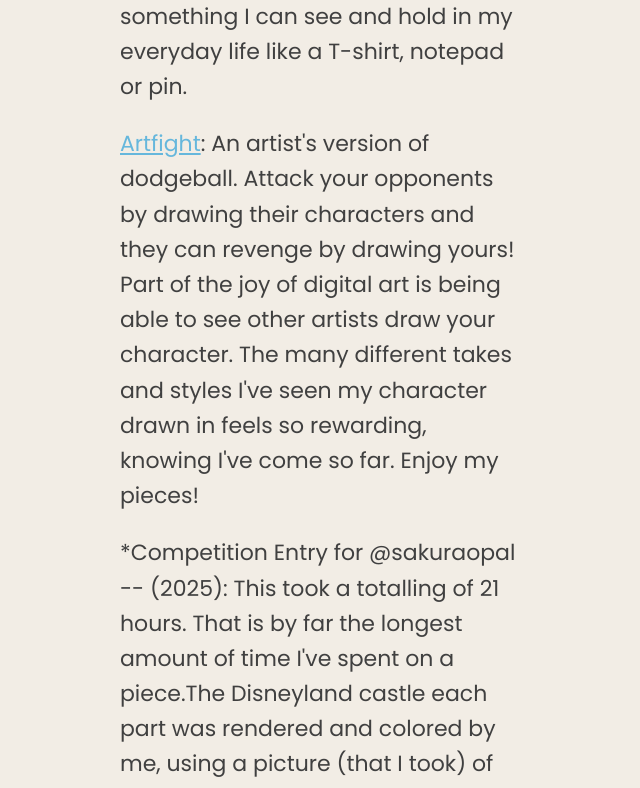
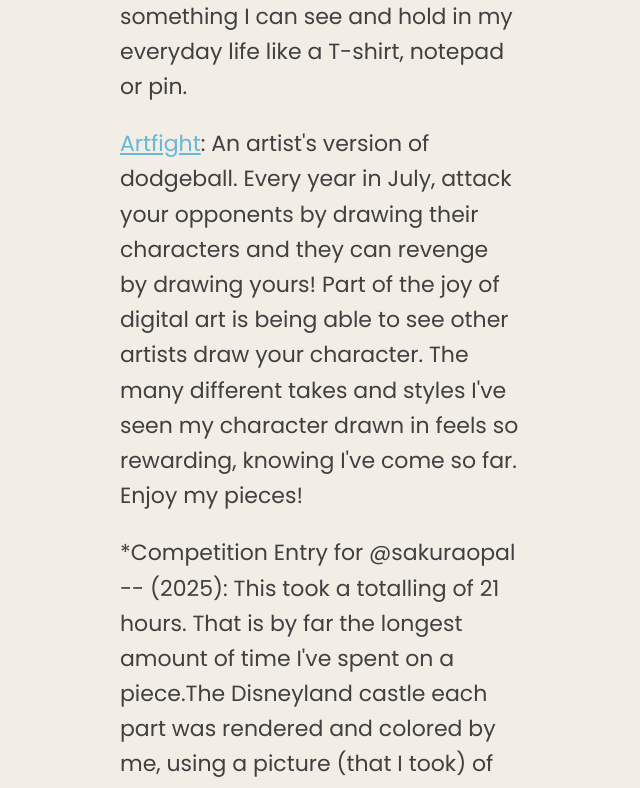
Before and after one commit to heonaliu/HeonaWebsite, a React (Create React App) app: page /art in a window 1280 px wide. Shown: the part 920-1708 px from the top of the page, without its empty margins (0-640 px from the left). Built offline with nearby package versions, Linux system fonts and the light colour scheme.

Commit message:
Complete art page and notes under each image.

```diff
--- a/src/pages/Art.js
+++ b/src/pages/Art.js
@@ -43,10 +43,10 @@ const Art = () => {
     { image: art6, note: "Artfight - July 2024" },
     {
       image: art7,
-      note: "Competition Entry for iiNoodleDoodleii (YT) - July 2024",
+      note: "Competition Entry for iiNoodleDoodleii (YT) - (July 2024)",
     },
-    { image: art8, note: "Artfight Attack - July 2024" },
-    { image: art9, note: "Artfight Attack - July 2024" },
+    { image: art8, note: "Artfight Attack - (July 2024)" },
+    { image: art9, note: "Artfight Attack - (July 2024)" },
     {
       image: art10,
       note: "Carl F. Gauss for Pi Day as an Exchange Student - July 2024",
@@ -64,24 +64,24 @@ const Art = () => {
       note: "Scratch: Art Trade - (June 2022)",
     },
     { image: early6, note: "Gift For My Sister - (2023)" },
-    { image: early7, note: "Discord Heart Emote Gift - June 2022" },
+    { image: early7, note: "Discord Heart Emote Gift - (Jun 2022)" },
     { image: early8, note: "Scratch: Art Contest Entry - (Sept 2024)" },
     {
       image: early9,
-      note: "Queztzal Art on Google Drawings: Lilac Breasted Roller - Apr 2023",
+      note: "Queztzal Art on Google Drawings: Lilac Breasted Roller - (Apr 2023)",
     },
     {
       image: early10,
-      note: "Scratch: Art Contest Entry - Dec 2020",
+      note: "Scratch: Art Contest Entry - (Dec 2020)",
     },
-    { image: early11, note: "Scratch: Art Contest - Jan 2020" },
-    { image: early12, note: "Scratch: Bitmap Art - Nov 2020" },
+    { image: early11, note: "Scratch: Art Contest - (Jan 2020)" },
+    { image: early12, note: "Scratch: Bitmap Art - (Nov 2020)" },
   ];
 
   return (
     <div style={{ paddingTop: "40px" }}>
       <h2 style={{ textAlign: "center", marginBottom: "20px" }}>
-        Art Portfolio
+        Digital Art Portfolio
       </h2>
       <ArtSlider
         artworks={recentArt}
@@ -114,12 +114,12 @@ const Art = () => {
                 >
                   Artfight
                 </a>
-                : An artist's version of dodgeball. Attack your opponents by
-                drawing their characters and they can revenge by drawing yours!
-                Part of the joy of digital art is being able to see other
-                artists draw your character. The many different takes and styles
-                I've seen my character drawn in feels so rewarding, knowing I've
-                come so far. Enjoy my pieces!
+                : An artist's version of dodgeball. Every year in July, attack
+                your opponents by drawing their characters and they can revenge
+                by drawing yours! Part of the joy of digital art is being able
+                to see other artists draw your character. The many different
+                takes and styles I've seen my character drawn in feels so
+                rewarding, knowing I've come so far. Enjoy my pieces!
               </p>
               <p>
                 *Competition Entry for @sakuraopal -- (2025): This took a
@@ -139,7 +139,7 @@ const Art = () => {
         description={{
           title: "The Beginnings",
           content:
-            "During the pandemic was when I invested in my first iPad! It was definitely a big purchase for an 11 year old. I got my first stylus and started diving face first into the digital art world. Even after watching countless YouTube tutorials, doing countless studies and having my style switch on a daily basis, I -- still to this day -- haven't found a style that I stick with.\n\nWhile I was still developing my art style, I did a lot of art contests and art trades on a children's coding site (Scratch). When I was on Scratch I went by an alias, hence the different name in watermarks. \n\n As my love in digital art grew, so did the support and friendships I gained in the art community. The constant learning and growth is what kept me dedicated and passionate to this hobby. As a young artist, I managed to gain experience doing small commissions in exchange for Discord Nitro. The feeling of finishing an art piece, knowing I'll be bringing someone a smile is what I love the most about this journey. I continue to utilize my talent and skills to bring that joy to my friends and family.",
+            "During the pandemic was when I invested in my first iPad! It was definitely a big purchase for an 11 year old. I got my first stylus and started diving face first into the digital art world. Even after watching countless YouTube tutorials, doing countless studies and having my style switch on a daily basis, I -- still to this day -- haven't found a style that I stick with.\n\nWhile I was still developing my art style, I did a lot of art contests and art trades on a children's coding site (Scratch). When I was on Scratch I went by an alias, hence the different name in watermarks. \n\n As my love in digital art grew, so did the support and friendships I gained in the art community. The constant learning and growth is what kept me dedicated and passionate to this hobby. As a young artist, I managed to gain experience doing small commissions in exchange for Discord Nitro. The feeling of finishing an art piece, knowing I'll be bringing someone a smile is what I love the most about this journey. I continue to utilize my talent and skills to bring that joy to my friends and family. \n\n Fun Fact: I was nominated to draw my elementary and middle school's yearbook covers!",
         }}
       />
     </div>
```
